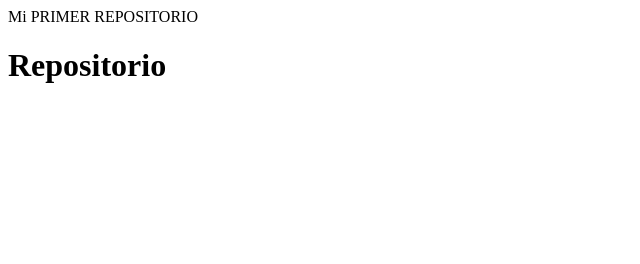
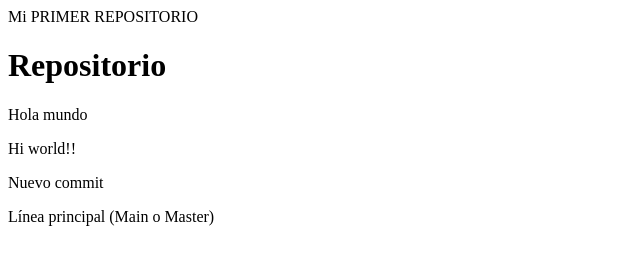
Before and after one commit to Joss248/MiprimerRepositorio410, a plain HTML site: page index.html in a window 1280 px wide. Shown: the whole page, without its empty margins (0-640 px from the left). Drawn offline with Linux system fonts and the light colour scheme.

Commit message:
nueva modificacion del index-mi tercer commit

```diff
--- a/index.html
+++ b/index.html
@@ -5,5 +5,9 @@
 </head>
 <body>
         <h1>Repositorio</h1>
+        <p>Hola mundo</p>
+        <p>Hi world!!</p>
+        <p>Nuevo commit</p>
+        <p>Línea principal (Main o Master)</p>
 </body>
 </html>
```
